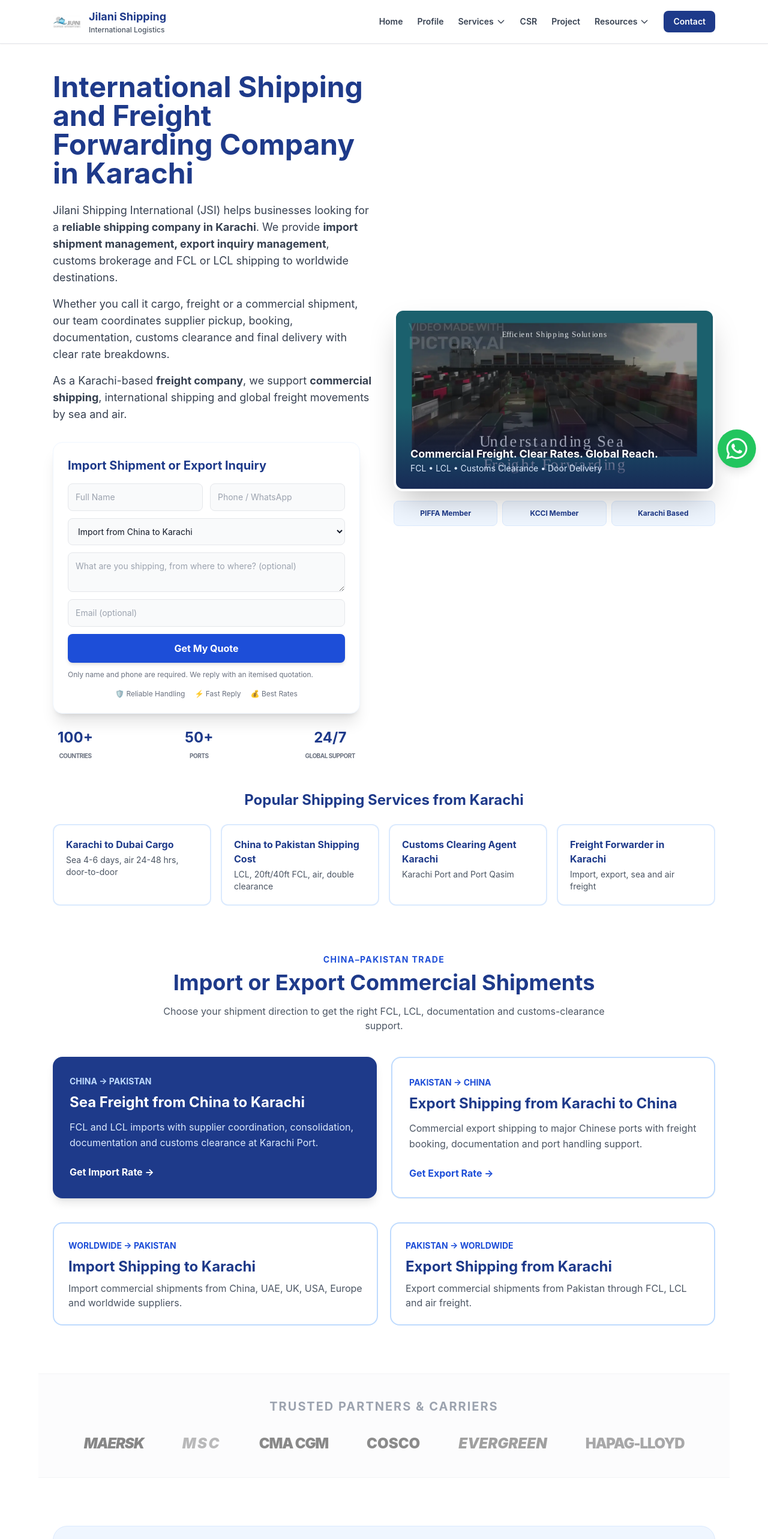
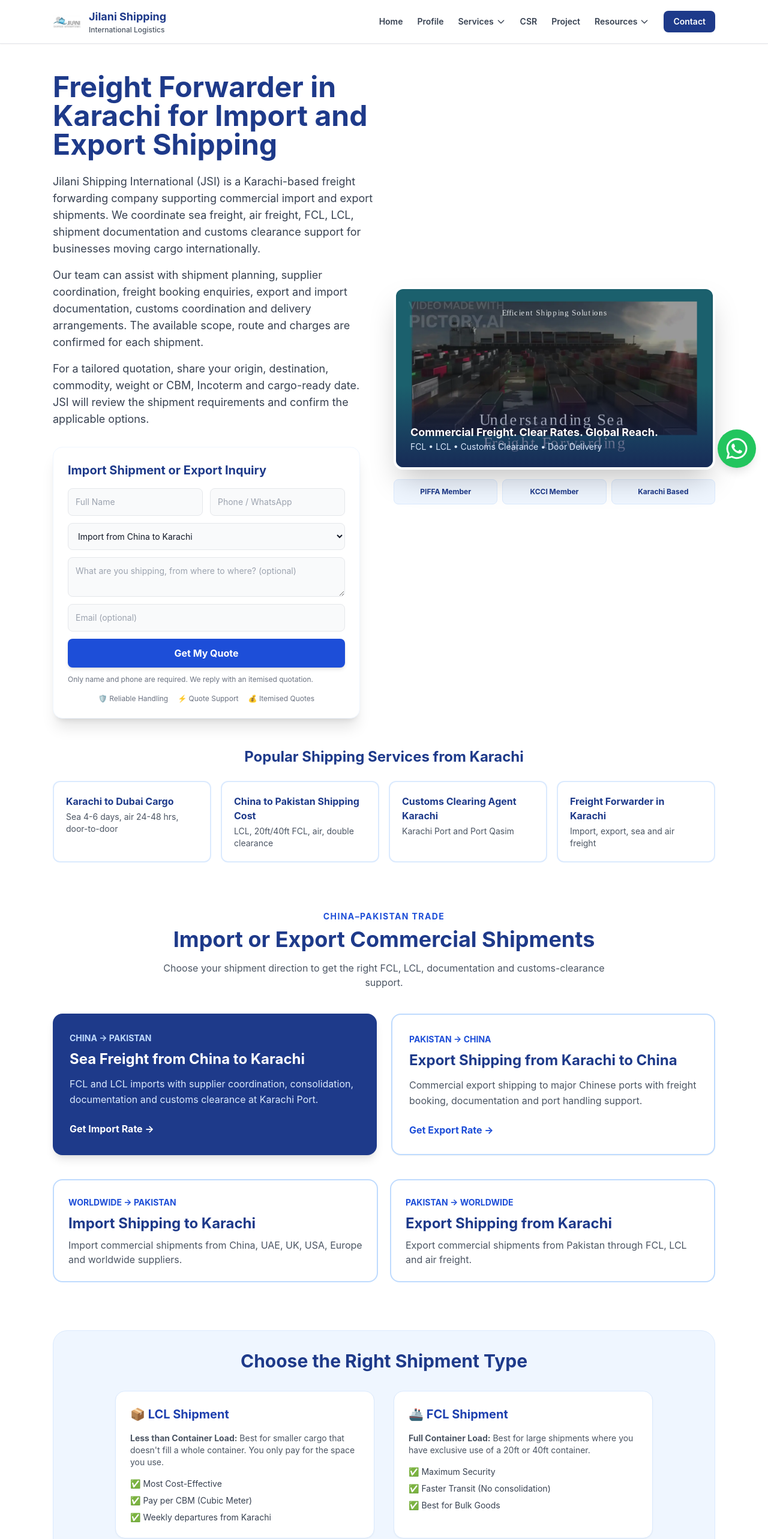
Before and after one commit to ubaidking1/JJ, a Next.js app: page / in a window 1280 px wide. Shown: the top 2566 px of the page at 60% size. Built offline with nearby package versions, Linux system fonts and the light colour scheme.

Commit message:
Improve homepage freight-forwarding SEO and remove unverified claims

```diff
--- a/app/page.tsx
+++ b/app/page.tsx
@@ -5,13 +5,15 @@ import LeadForm from "@/components/LeadForm";
 import type { Metadata } from "next";
 
 export const metadata: Metadata = pageMetadata({
-  title: { absolute: "Shipping Company in Karachi | Jilani Shipping" },
-  description: "Jilani Shipping is a freight forwarding and logistics company in Karachi offering sea freight, air freight, customs clearance and import-export support today.",
+  title: { absolute: "Freight Forwarder in Karachi | Jilani Shipping International" },
+  description: "Jilani Shipping International is a Karachi freight forwarder coordinating commercial imports and exports by sea and air, including FCL, LCL and customs clearance support.",
   keywords: [
-    "shipping company Karachi",
-    "commercial shipping",
-    "logistics company Pakistan",
-    "import export services Pakistan"
+    "freight forwarder Karachi",
+    "freight forwarding company Pakistan",
+    "import and export shipping Karachi",
+    "sea freight Karachi",
+    "air freight Karachi",
+    "FCL and LCL shipping Pakistan"
   ],
   alternates: { canonical: "/" },
 });
@@ -21,17 +23,17 @@ export default function Home() {
     <main className="max-w-6xl mx-auto px-4 md:px-6 py-8 md:py-12">
       <section className="grid lg:grid-cols-2 gap-8 items-center">
         <div className="text-center lg:text-left">
-          <h1 className="text-3xl md:text-5xl font-bold leading-tight text-blue-900">International Shipping and Freight Forwarding Company in Karachi</h1>
+          <h1 className="text-3xl md:text-5xl font-bold leading-tight text-blue-900">Freight Forwarder in Karachi for Import and Export Shipping</h1>
 
           <div className="mt-6 space-y-4">
             <p className="text-sm md:text-lg text-gray-700 leading-relaxed max-w-xl mx-auto lg:mx-0">
-              Jilani Shipping International (JSI) helps businesses looking for a <strong>reliable shipping company in Karachi</strong>. We provide <strong>import shipment management, export inquiry management</strong>, customs brokerage and FCL or LCL shipping to worldwide destinations.
+              Jilani Shipping International (JSI) is a Karachi-based freight forwarding company supporting commercial import and export shipments. We coordinate sea freight, air freight, FCL, LCL, shipment documentation and customs clearance support for businesses moving cargo internationally.
             </p>
             <p className="text-sm md:text-lg text-gray-700 leading-relaxed max-w-xl mx-auto lg:mx-0">
-              Whether you call it cargo, freight or a commercial shipment, our team coordinates supplier pickup, booking, documentation, customs clearance and final delivery with clear rate breakdowns.
+              Our team can assist with shipment planning, supplier coordination, freight booking enquiries, export and import documentation, customs coordination and delivery arrangements. The available scope, route and charges are confirmed for each shipment.
             </p>
             <p className="text-sm md:text-lg text-gray-700 leading-relaxed max-w-xl mx-auto lg:mx-0">
-              As a Karachi-based <strong>freight company</strong>, we support <strong>commercial shipping</strong>, international shipping and global freight movements by sea and air.
+              For a tailored quotation, share your origin, destination, commodity, weight or CBM, Incoterm and cargo-ready date. JSI will review the shipment requirements and confirm the applicable options.
             </p>
           </div>
 
@@ -41,23 +43,8 @@ export default function Home() {
               <LeadForm source="Homepage Quick Quote" compact />
               <div className="mt-4 flex items-center justify-center gap-4 text-xs text-gray-500">
                 <span className="flex items-center gap-1">🛡️ Reliable Handling</span>
-                <span className="flex items-center gap-1">⚡ Fast Reply</span>
-                <span className="flex items-center gap-1">💰 Best Rates</span>
-              </div>
-            </div>
-            {/* Global Reach Stats */}
-            <div className="mt-6 flex justify-between max-w-lg px-2">
-              <div className="text-center">
-                <span className="block text-2xl font-bold text-blue-900">100+</span>
-                <span className="text-[10px] text-gray-500 uppercase font-bold tracking-tighter">Countries</span>
-              </div>
-              <div className="text-center">
-                <span className="block text-2xl font-bold text-blue-900">50+</span>
-                <span className="text-[10px] text-gray-500 uppercase font-bold tracking-tighter">Ports</span>
-              </div>
-              <div className="text-center">
-                <span className="block text-2xl font-bold text-blue-900">24/7</span>
-                <span className="text-[10px] text-gray-500 uppercase font-bold tracking-tighter">Global Support</span>
+                <span className="flex items-center gap-1">⚡ Quote Support</span>
+                <span className="flex items-center gap-1">💰 Itemised Quotes</span>
               </div>
             </div>
           </div>
@@ -134,34 +121,7 @@ export default function Home() {
         </Link>
       </section>
 
-      {/* Partners Section */}
-      <section className="mt-20 py-10 border-y border-gray-100 bg-gray-50/50 -mx-4 md:-mx-6 px-4 md:px-6">
-        <div className="text-center mb-8">
-          <h2 className="text-xl font-bold text-gray-400 uppercase tracking-widest">Trusted Partners & Carriers</h2>
-        </div>
-        <div className="flex flex-wrap justify-center items-center gap-8 md:gap-16 opacity-60 grayscale hover:grayscale-0 transition-all duration-500">
-          <div className="flex flex-col items-center">
-            <span className="text-2xl font-black text-blue-900 tracking-tighter italic">MAERSK</span>
-          </div>
-          <div className="flex flex-col items-center">
-            <span className="text-2xl font-black text-yellow-600 tracking-widest italic">MSC</span>
-          </div>
-          <div className="flex flex-col items-center">
-            <span className="text-2xl font-black text-red-700 tracking-tighter">CMA CGM</span>
-          </div>
-          <div className="flex flex-col items-center">
-            <span className="text-2xl font-black text-blue-800 tracking-normal">COSCO</span>
-          </div>
-          <div className="flex flex-col items-center">
-            <span className="text-2xl font-black text-green-700 tracking-normal italic">EVERGREEN</span>
-          </div>
-          <div className="flex flex-col items-center">
-            <span className="text-2xl font-black text-orange-600 tracking-tighter">HAPAG-LLOYD</span>
-          </div>
-        </div>
-      </section>
-
-      {/* LCL vs FCL Section */}
+      {/* Shipment options section */}
       <section className="mt-20 p-8 bg-blue-50 rounded-3xl border border-blue-100">
         <div className="max-w-4xl mx-auto">
           <h2 className="text-3xl font-bold text-blue-900 text-center mb-8">Choose the Right Shipment Type</h2>
```
